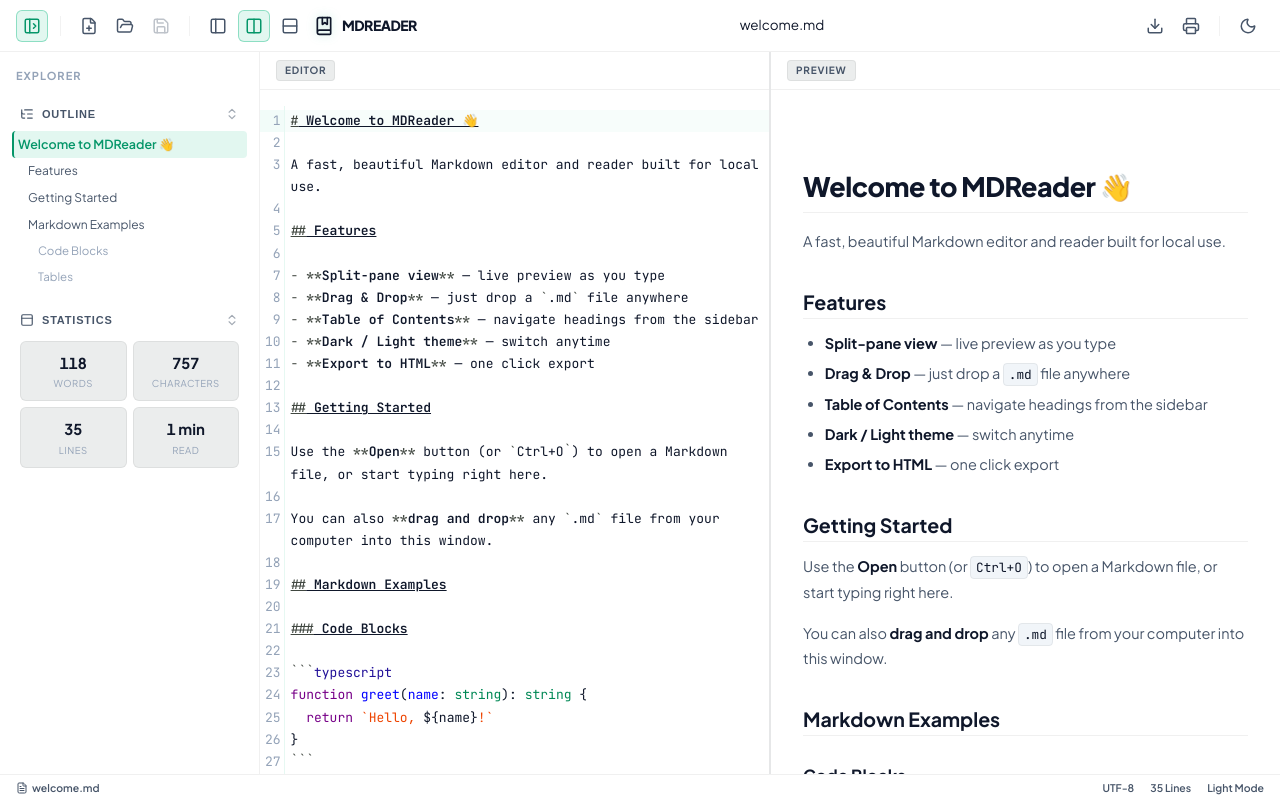
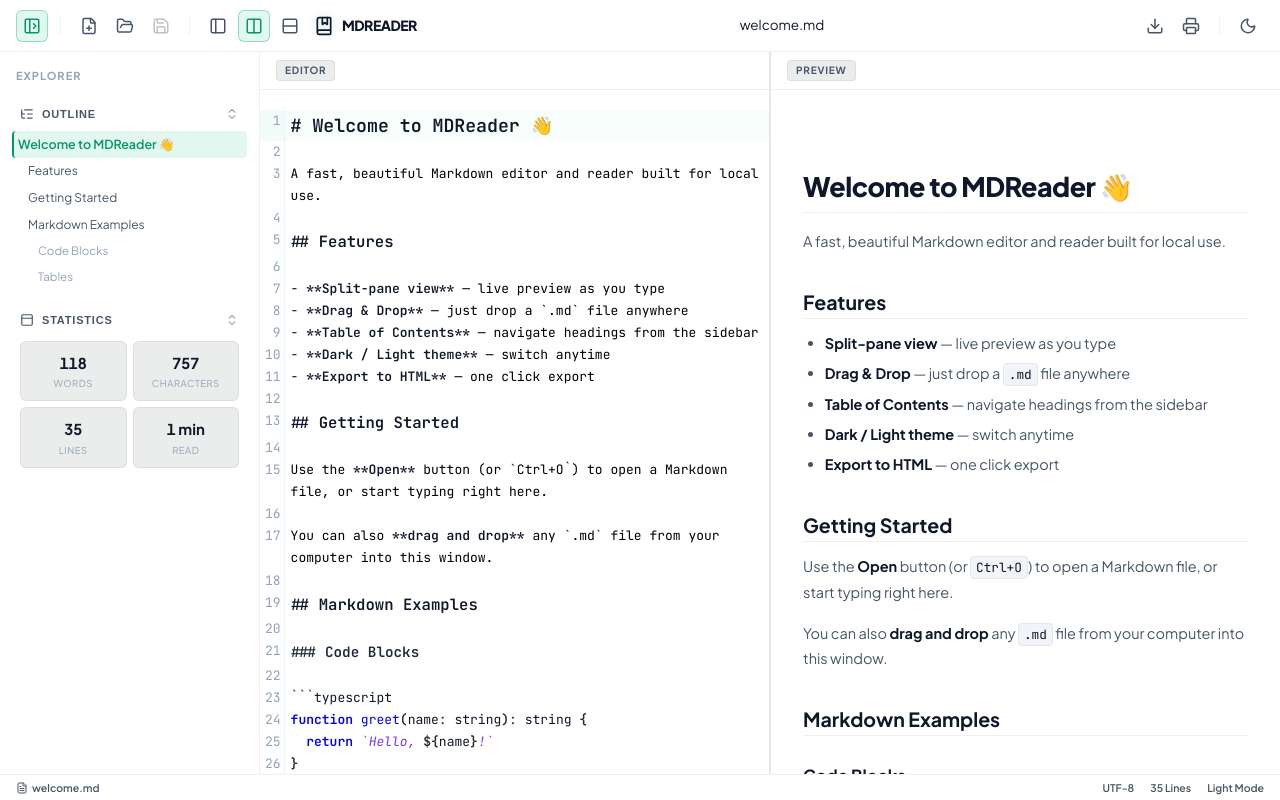
Before and after one commit to ripper8/md-reader, a React (Vite) app: page / in a window 1280 px wide. Built offline with nearby package versions, Linux system fonts and the light colour scheme.

Commit message:
feat: enable custom Overleaf-like light and dark syntax highlighting in CodeMirror editor

```diff
--- a/src/components/Editor.tsx
+++ b/src/components/Editor.tsx
@@ -3,6 +3,8 @@
 import { languages } from '@codemirror/language-data'
 import { EditorState } from '@codemirror/state'
 import { useState, useEffect, useCallback } from 'react'
+import { HighlightStyle, syntaxHighlighting } from '@codemirror/language'
+import { tags as t } from '@lezer/highlight'
 
 interface EditorProps {
   value: string
@@ -62,6 +64,80 @@
   },
 })
 
+// Custom High-Contrast Highlight Style for LaTeX and Markdown (Light Theme - Overleaf-like)
+const customHighlightStyle = HighlightStyle.define([
+  // Comments (green, italic)
+  { tag: t.comment, color: '#008800', fontStyle: 'italic' },
+
+  // LaTeX control sequences / commands (like \documentclass, \usepackage) - beautiful deep blue
+  { tag: t.macroName, color: '#0000ee', fontWeight: 'bold' },
+  { tag: t.keyword, color: '#0000ee', fontWeight: 'bold' },
+  { tag: t.function(t.variableName), color: '#0000ee' },
+
+  // LaTeX/Markdown brackets, braces, delimiters - elegant dark slate
+  { tag: t.brace, color: '#2b2b2b', fontWeight: 'bold' },
+  { tag: t.bracket, color: '#2b2b2b', fontWeight: 'bold' },
+  { tag: t.squareBracket, color: '#2b2b2b', fontWeight: 'bold' },
+  { tag: t.punctuation, color: '#2b2b2b' },
+
+  // Arguments/strings inside braces - dark black
+  { tag: t.string, color: '#000000' },
+  { tag: t.content, color: '#000000' },
+
+  // Key-value options inside [ ] brackets (like letterpaper, 11pt) - beautiful red/brown
+  { tag: t.propertyName, color: '#b91c1c' },
+  { tag: t.modifier, color: '#b91c1c' },
+
+  // Math blocks (inline/block) - gorgeous purple
+  { tag: t.special(t.string), color: '#7c3aed', fontStyle: 'italic' },
+
+  // Markdown elements
+  { tag: t.heading1, color: '#0f172a', fontWeight: 'bold', fontSize: '1.4em' },
+  { tag: t.heading2, color: '#0f172a', fontWeight: 'bold', fontSize: '1.2em' },
+  { tag: t.heading3, color: '#1e293b', fontWeight: 'bold', fontSize: '1.1em' },
+  { tag: t.strong, fontWeight: 'bold', color: '#0f172a' },
+  { tag: t.emphasis, fontStyle: 'italic', color: '#334155' },
+  { tag: t.link, color: '#10b981', textDecoration: 'underline' },
+  { tag: t.url, color: '#10b981' },
+])
+
+// Custom High-Contrast Highlight Style for LaTeX and Markdown (Dark Theme)
+const customDarkHighlightStyle = HighlightStyle.define([
+  // Comments (mint green, italic)
+  { tag: t.comment, color: '#10b981', fontStyle: 'italic' },
+
+  // LaTeX control sequences / commands - vibrant sky blue / purple
+  { tag: t.macroName, color: '#60a5fa', fontWeight: 'bold' },
+  { tag: t.keyword, color: '#a78bfa', fontWeight: 'bold' },
+  { tag: t.function(t.variableName), color: '#60a5fa' },
+
+  // LaTeX/Markdown brackets, braces, delimiters - soft grey
+  { tag: t.brace, color: '#9ca3af', fontWeight: 'bold' },
+  { tag: t.bracket, color: '#9ca3af', fontWeight: 'bold' },
+  { tag: t.squareBracket, color: '#9ca3af', fontWeight: 'bold' },
+  { tag: t.punctuation, color: '#cbd5e1' },
+
+  // Arguments/strings inside braces - bright white/light grey
+  { tag: t.string, color: '#f3f4f6' },
+  { tag: t.content, color: '#f3f4f6' },
+
+  // Options/Properties inside square brackets [...] - bright orange/yellow
+  { tag: t.propertyName, color: '#f97316' },
+  { tag: t.modifier, color: '#f97316' },
+
+  // Math blocks - gorgeous violet
+  { tag: t.special(t.string), color: '#d8b4fe', fontStyle: 'italic' },
+
+  // Markdown elements
+  { tag: t.heading1, color: '#f9fafb', fontWeight: 'bold', fontSize: '1.4em' },
+  { tag: t.heading2, color: '#f9fafb', fontWeight: 'bold', fontSize: '1.2em' },
+  { tag: t.heading3, color: '#f3f4f6', fontWeight: 'bold', fontSize: '1.1em' },
+  { tag: t.strong, fontWeight: 'bold', color: '#ffffff' },
+  { tag: t.emphasis, fontStyle: 'italic', color: '#e5e7eb' },
+  { tag: t.link, color: '#34d399', textDecoration: 'underline' },
+  { tag: t.url, color: '#34d399' },
+])
+
 export default function Editor({ value, onChange, onScroll, isDark, fileName }: EditorProps) {
   const [langExtension, setLangExtension] = useState<any[]>([])
 
@@ -103,6 +179,7 @@
       theme={isDark ? [darkTheme, editorStyle] : [lightTheme, editorStyle]}
       extensions={[
         ...langExtension,
+        syntaxHighlighting(isDark ? customDarkHighlightStyle : customHighlightStyle),
         EditorState.tabSize.of(2),
         EditorView.lineWrapping,
         scrollListener(),
```
